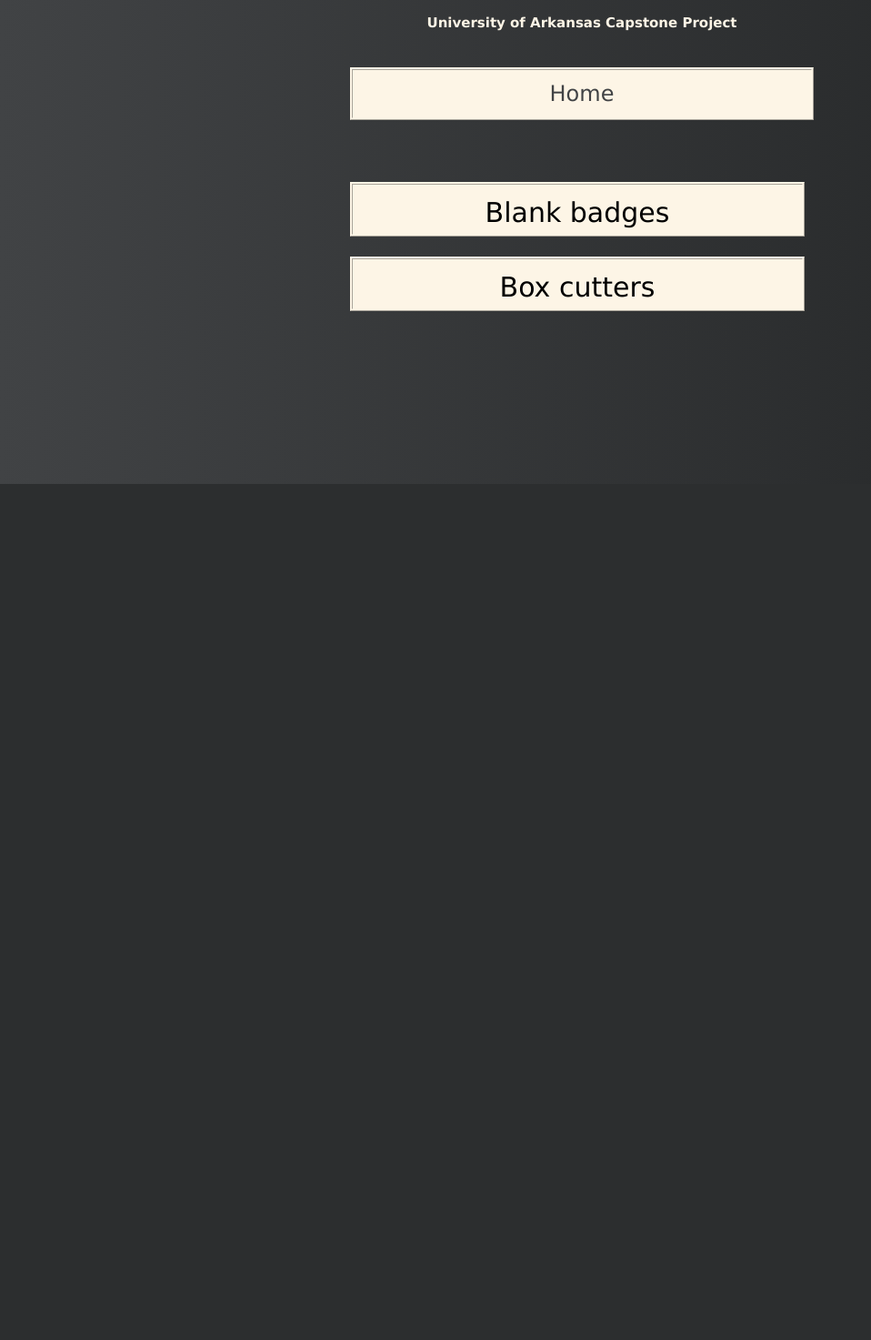
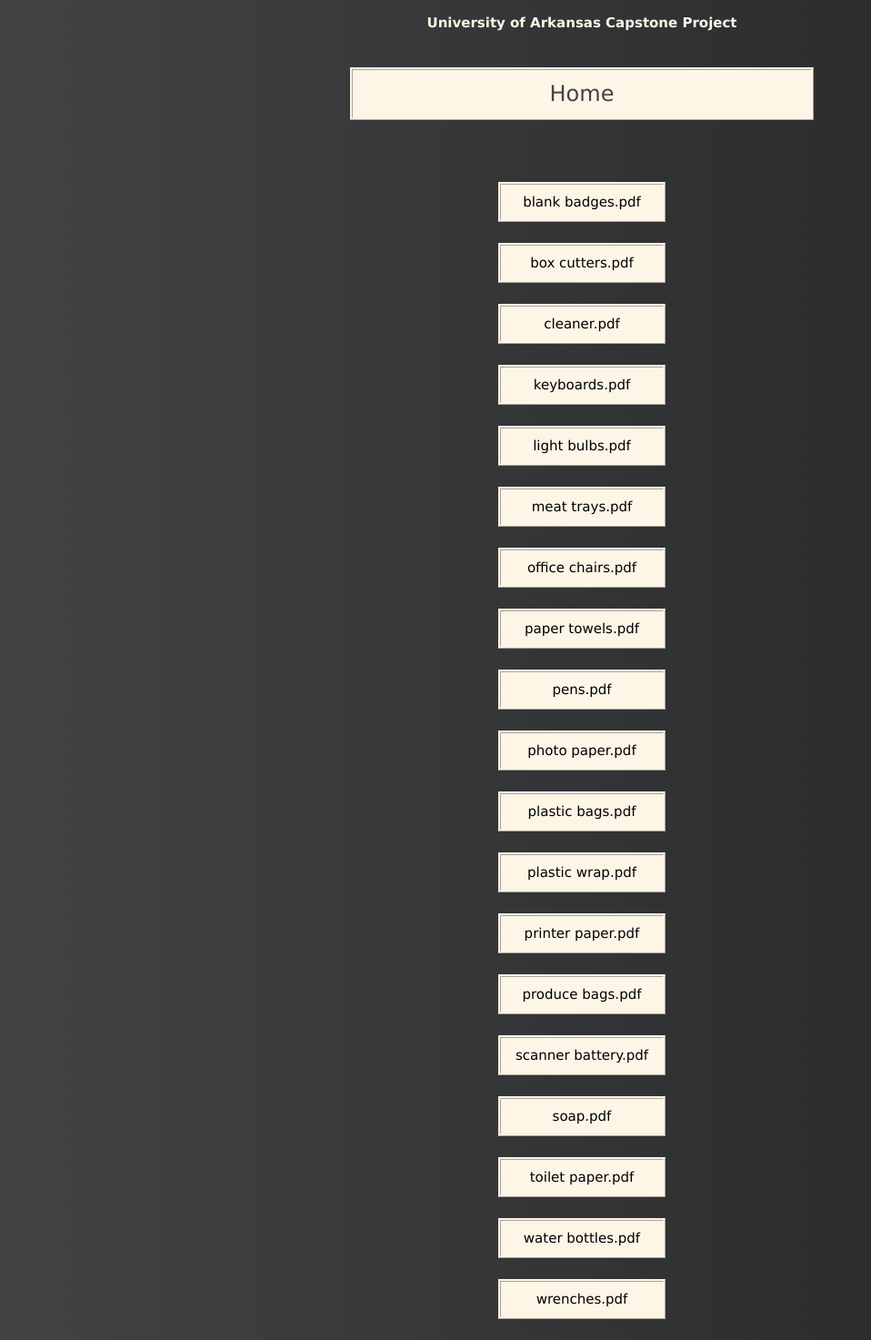
Before and after one commit to gwromano/predictiveplanning, a Django app: page /pdfs/ in a window 1280 px wide. Shown: the part 268-1741 px from the top of the page at 91% size, without its empty margins (0-958 px from the left). Before the commit the page ends 800 px from the top, so only its background shows below. Run offline with Django 3.2, Linux system fonts and the light colour scheme.

Commit message:
fixin up

```diff
--- a/hello/templates/index.html
+++ b/hello/templates/index.html
@@ -264,6 +264,7 @@ button:hover {
         <a href="{% url 'make-order' %}" class="w3-button w3-sand w3-hover-pale-green link border">Generate Data</a>
         <a href="{% url 'order-history' %}" class="w3-button w3-sand w3-hover-pale-green link border">Order History</a>
         <a href="{% url 'about-us' %}" class="w3-button w3-sand w3-hover-pale-green link border">About Us</a>
+<br><br>
 
   <!-- <button onclick="document.getElementById('id01').style.display='block'" href="%url 'login'%}" class="w3-button w3-sand w3-hover-pale-green link border" style="height:50px;width:200px">Login</button> <br><br> -->
 
--- a/hello/templates/order-history.html
+++ b/hello/templates/order-history.html
@@ -138,8 +138,8 @@
 
     </style>
     <script src="https://unpkg.com/feather-icons"></script>
-  </head>
-  <body>
+    </head>
+    <body>
     <!-- Content container -->
     <div class="container">
 
@@ -153,53 +153,54 @@
       <!-- Links section 1 -->
       <div class="links-container">
         <a href="{% url 'index' %}" class="w3-button w3-sand w3-hover-pale-green link border">Home</a>
-        <!-- <a href="#" name="makeOrder" class="w3-button w3-sand w3-hover-pale-green link border" target="_blank">Make an order</a>
-        <a href="#" class="w3-button w3-sand w3-hover-pale-green link border" target="_blank">Order history</a>
-        <a href="#" class="w3-button w3-sand w3-hover-pale-green link border" target="_blank">About us</a> -->
       </div>
 
       <br><br><br>
+      <div class="links-container">
       <form action="{% url 'pdf' %}" method="POST">
         {% csrf_token %}
-      <button type="submit" name="pdf1" class="w3-button w3-sand w3-hover-pale-green link border" style="height:60px;width:500px;font-size:30px" >Blank badges</button>
+      <button type="submit" name="pdf1" class="w3-button w3-sand w3-hover-pale-green link border" >blank badges.pdf</button>
       <br><br>
-      <button type="submit" name="pdf2" class="w3-button w3-sand w3-hover-pale-green link border" style="height:60px;width:500px;font-size:30px" >Box cutters</button>
+      <button type="submit" name="pdf2" class="w3-button w3-sand w3-hover-pale-green link border" >box cutters.pdf</button>
+      <br><br>
+      <button type="submit" name="pdf3" class="w3-button w3-sand w3-hover-pale-green link border" >cleaner.pdf</button>
+      <br><br>
+      <button type="submit" name="pdf4" class="w3-button w3-sand w3-hover-pale-green link border" >keyboards.pdf</button>
+      <br><br>
+      <button type="submit" name="pdf5" class="w3-button w3-sand w3-hover-pale-green link border" >light bulbs.pdf</button>
+      <br><br>
+      <button type="submit" name="pdf6" class="w3-button w3-sand w3-hover-pale-green link border" >meat trays.pdf</button>
+      <br><br>
+      <button type="submit" name="pdf7" class="w3-button w3-sand w3-hover-pale-green link border" >office chairs.pdf</button>
+      <br><br>
+      <button type="submit" name="pdf8" class="w3-button w3-sand w3-hover-pale-green link border" >paper towels.pdf</button>
+      <br><br>
+      <button type="submit" name="pdf9" class="w3-button w3-sand w3-hover-pale-green link border" >pens.pdf</button>
+      <br><br>
+      <button type="submit" name="pdf10" class="w3-button w3-sand w3-hover-pale-green link border" >photo paper.pdf</button>
+      <br><br>
+      <button type="submit" name="pdf11" class="w3-button w3-sand w3-hover-pale-green link border" >plastic bags.pdf</button>
+      <br><br>
+      <button type="submit" name="pdf12" class="w3-button w3-sand w3-hover-pale-green link border" >plastic wrap.pdf</button>
+      <br><br>
+      <button type="submit" name="pdf13" class="w3-button w3-sand w3-hover-pale-green link border" >printer paper.pdf</button>
+      <br><br>
+      <button type="submit" name="pdf14" class="w3-button w3-sand w3-hover-pale-green link border" >produce bags.pdf</button>
+      <br><br>
+      <button type="submit" name="pdf15" class="w3-button w3-sand w3-hover-pale-green link border" >scanner battery.pdf</button>
+      <br><br>
+      <button type="submit" name="pdf16" class="w3-button w3-sand w3-hover-pale-green link border" >soap.pdf</button>
+      <br><br>
+      <button type="submit" name="pdf17" class="w3-button w3-sand w3-hover-pale-green link border" >toilet paper.pdf</button>
+      <br><br>
+      <button type="submit" name="pdf18" class="w3-button w3-sand w3-hover-pale-green link border" >water bottles.pdf</button>
+      <br><br>
+      <button type="submit" name="pdf19" class="w3-button w3-sand w3-hover-pale-green link border" >wrenches.pdf</button>
+      <br><br>
+    </form>
+    </div>
+    </div>
 
-      </form>
-
-      <br>
-
-      <!-- Links section 2 -->
-      <!-- <div class="icons w3-padding">
-        <a href="#" target="_blank">
-          <i data-feather="facebook"></i>
-        </a>
-        <a href="#" target="_blank">
-          <i data-feather="twitter"></i>
-        </a>
-        <a href="#" target="_blank">
-          <i data-feather="linkedin"></i>
-        </a>
-        <a href="#" target="_blank">
-          <i data-feather="github"></i>
-        </a>
-      </div><br>
-
-        <div class="contact">
-          <p class=""><span class="w3-padding w3-margin" style="font-weight: bolder; color: #fdf5e6">CONTACT US</span></p>
-          <div class="info">
-            <a href = "tel: +49123456789"><span><i data-feather="phone"></i> +49123456789</span></a>
-            <a href = "mailto: email@company.com"><span><i data-feather="mail"></i> email@company.com</span></a>
-          </div>
-        </div><br>
-        <div class="contact">
-          <p class=""><span class="w3-padding w3-margin" style="font-weight: bolder; color: #fdf5e6">FIND US</span></p>
-          <iframe src="https://maps.google.com/maps?q=Berlin,+Njemačka&output=embed" width="100%" height="250" frameborder="0" style="border:0" allowfullscreen></iframe>
-        </div>
-
-      </div>
-
-    </div> -->
     <script>
       feather.replace()
     </script>
--- a/hello/views.py
+++ b/hello/views.py
@@ -48,6 +48,40 @@ def orderHistory(request):
         webbrowser.open(BASE_DIR + "\ML" + "\Three Pass Graphs" + "\Item_blank badges_.csv.pdf")
     elif 'pdf2' in request.POST:
         webbrowser.open(BASE_DIR + "\ML" + "\Three Pass Graphs" + "\Item_box cutters_.csv.pdf")
+    elif 'pdf3' in request.POST:
+        webbrowser.open(BASE_DIR + "\ML" + "\Three Pass Graphs" + "\Item_cleaner_.csv.pdf")
+    elif 'pdf4' in request.POST:
+        webbrowser.open(BASE_DIR + "\ML" + "\Three Pass Graphs" + "\Item_keyboards_.csv.pdf")
+    elif 'pdf5' in request.POST:
+        webbrowser.open(BASE_DIR + "\ML" + "\Three Pass Graphs" + "\Item_light bulbs_.csv.pdf")
+    elif 'pdf6' in request.POST:
+        webbrowser.open(BASE_DIR + "\ML" + "\Three Pass Graphs" + "\Item_meat trays_.csv.pdf")
+    elif 'pdf7' in request.POST:
+        webbrowser.open(BASE_DIR + "\ML" + "\Three Pass Graphs" + "\Item_office chair_.csv.pdf")
+    elif 'pdf8' in request.POST:
+        webbrowser.open(BASE_DIR + "\ML" + "\Three Pass Graphs" + "\Item_paper towel_.csv.pdf")
+    elif 'pdf9' in request.POST:
+        webbrowser.open(BASE_DIR + "\ML" + "\Three Pass Graphs" + "\Item_pens_.csv.pdf")
+    elif 'pdf10' in request.POST:
+        webbrowser.open(BASE_DIR + "\ML" + "\Three Pass Graphs" + "\Item_photo paper_.csv.pdf")
+    elif 'pdf11' in request.POST:
+        webbrowser.open(BASE_DIR + "\ML" + "\Three Pass Graphs" + "\Item_plastic bags_.csv.pdf")
+    elif 'pdf12' in request.POST:
+        webbrowser.open(BASE_DIR + "\ML" + "\Three Pass Graphs" + "\Item_plastic wrap_.csv.pdf")
+    elif 'pdf13' in request.POST:
+        webbrowser.open(BASE_DIR + "\ML" + "\Three Pass Graphs" + "\Item_printer paper_.csv.pdf")
+    elif 'pdf14' in request.POST:
+        webbrowser.open(BASE_DIR + "\ML" + "\Three Pass Graphs" + "\Item_produce bags_.csv.pdf")
+    elif 'pdf15' in request.POST:
+        webbrowser.open(BASE_DIR + "\ML" + "\Three Pass Graphs" + "\Item_scanner batt_.csv.pdf")
+    elif 'pdf16' in request.POST:
+        webbrowser.open(BASE_DIR + "\ML" + "\Three Pass Graphs" + "\Item_soap_.csv.pdf")
+    elif 'pdf17' in request.POST:
+        webbrowser.open(BASE_DIR + "\ML" + "\Three Pass Graphs" + "\Item_toilet paper_.csv.pdf")
+    elif 'pdf18' in request.POST:
+        webbrowser.open(BASE_DIR + "\ML" + "\Three Pass Graphs" + "\Item_water bottles_.csv.pdf")
+    elif 'pdf19' in request.POST:
+        webbrowser.open(BASE_DIR + "\ML" + "\Three Pass Graphs" + "\Item_wrenches_.csv.pdf")
         #for file in glob.glob("ML\Three Pass Graphs\*.pdf"):
             #os.startfile(file)
         #webbrowser.open()
```
Also changed, not shown: hello/templates/make-order.html (+4 -57 lines).
